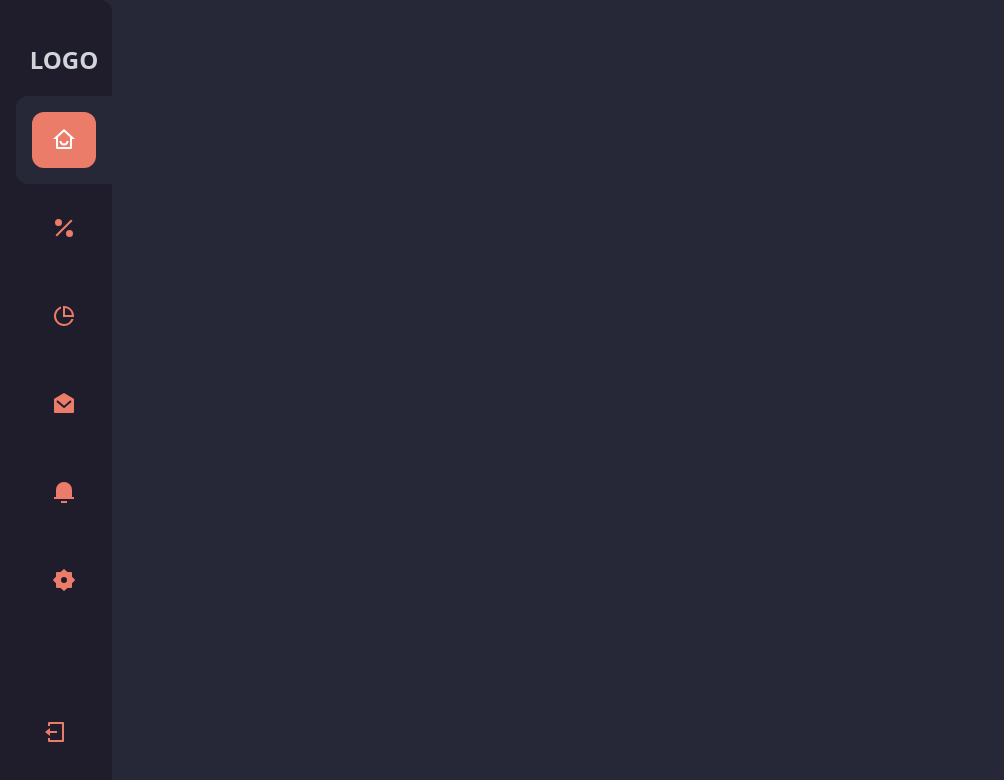
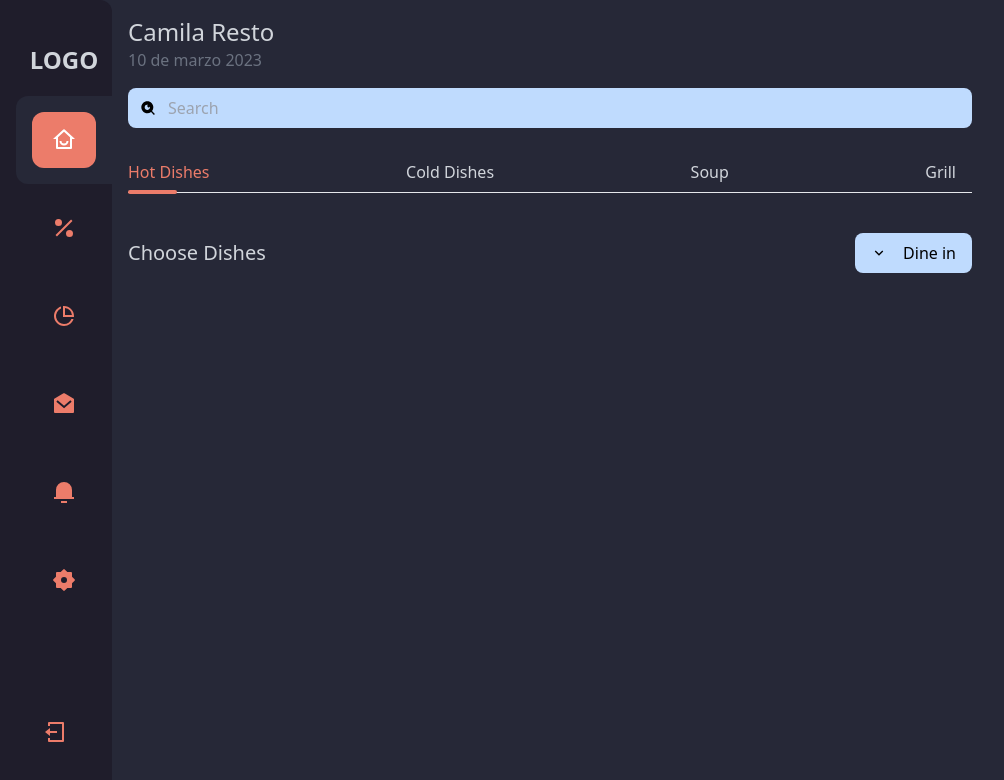
Before and after one commit to AngieCohenDev/proyecto-tiendaEnlinea-react, a React (Vite) app: page / in a window 1280 px wide. Shown: the top 780 px of the page, without its empty margins (0-1004 px from the left). Built offline with nearby package versions, Linux system fonts and the light colour scheme.

Commit message:
se creo el header de la app junto con los tabs

```diff
--- a/src/App.jsx
+++ b/src/App.jsx
@@ -1,7 +1,14 @@
-import { RiMenu2Fill, RiUser5Line, RiAddLine,RiPercentFill } from "react-icons/ri";
 import { useState } from "react";
+import {
+  RiMenu2Fill,
+  RiUser5Line,
+  RiAddLine,
+  RiPercentFill,
+  RiCloseLine,
+  RiSearchEyeFill,
+  RiArrowDownSLine,
+} from "react-icons/ri";
 import Sidebar from "./components/shared/Sidebar";
-
 
 function App() {
   const [showMenu, setShowMenu] = useState(false);
@@ -25,9 +32,60 @@ function App() {
           <RiAddLine />
         </button>
         <button onClick={toggleMenu} className="text-white p-2">
-          <RiMenu2Fill />
+          {showMenu ? <RiCloseLine /> : <RiMenu2Fill />}
         </button>
       </nav>
+      <main className="lg:pl-28 grid grid-cols-1 lg:grid-cols-8">
+        <div className="lg:col-span-6">
+          {/*Este es el header */}
+          <header className="p-4">
+            {/*Title and search */}
+            <div className="flex flex-col gap-4 mb-6">
+              <div>
+                <h1 className="text-2xl text-gray-300">Camila Resto</h1>
+                <p className="text-gray-500">10 de marzo 2023</p>
+              </div>
+              <form>
+                <div className="w-full relative">
+                  <RiSearchEyeFill className="absolute left-3 top-1/2 -translate-y-1/2" />
+                  <input
+                    type="text"
+                    className="bg-blue-200 w-full py-2 pl-10 pr-4 rounded-lg text-gray-300 outline-none"
+                    placeholder="Search"
+                  />
+                </div>
+              </form>
+            </div>
+            {/* Tabs*/}
+            <nav className="text-gray-300 flex items-center justify-between border-b mb-10">
+              <a
+                href="#"
+                className=" relative py-2 pr-4 before:w-1/2 before:h-1 before:absolute before:bg-[#ec7c6a] before:left-0 before:rounded-full before:-bottom-[2px] text-[#ec7c6a]"
+              >
+                Hot Dishes
+              </a>
+              <a href="#" className="py-2 pr-4">
+                Cold Dishes
+              </a>
+              <a href="#" className=" py-2 pr-4">
+                Soup
+              </a>
+              <a href="#" className="py-2 pr-4">
+                Grill
+              </a>
+            </nav>
+            {/* Title Content */}
+          <div className="flex items-center justify-between">
+          <h2 className="text-xl text-gray-300">Choose Dishes</h2>
+            <button className="flex items-center gap-4 text-black bg-blue-200 py-2 px-4 rounded-lg ">
+              <RiArrowDownSLine />
+              Dine in
+            </button>
+          </div>
+          </header>
+        </div>
+        <div className="lg:col-spam-2 fixed lg:static right-0"></div>
+      </main>
     </div>
   );
 }
--- a/src/components/shared/Sidebar.jsx
+++ b/src/components/shared/Sidebar.jsx
@@ -14,7 +14,9 @@ const Sidebar = (props) => {
 
   return (
     <div
-      className={"bg-[#1F1D2B] fixed lg:left-0 top-0 w-28 h-full flex flex-col justify-between py-6 rounded-tr-xl rounded-br-xl z-50 -left-full"}
+      className={`bg-[#1F1D2B] fixed lg:left-0 top-0 w-28 h-full flex flex-col justify-between py-6 rounded-tr-xl rounded-br-xl z-50 transition-all ${
+        showMenu ? "left-0" : "-left-full"
+      }`}
     >
       <div>
         <ul className="pl-4">
```
